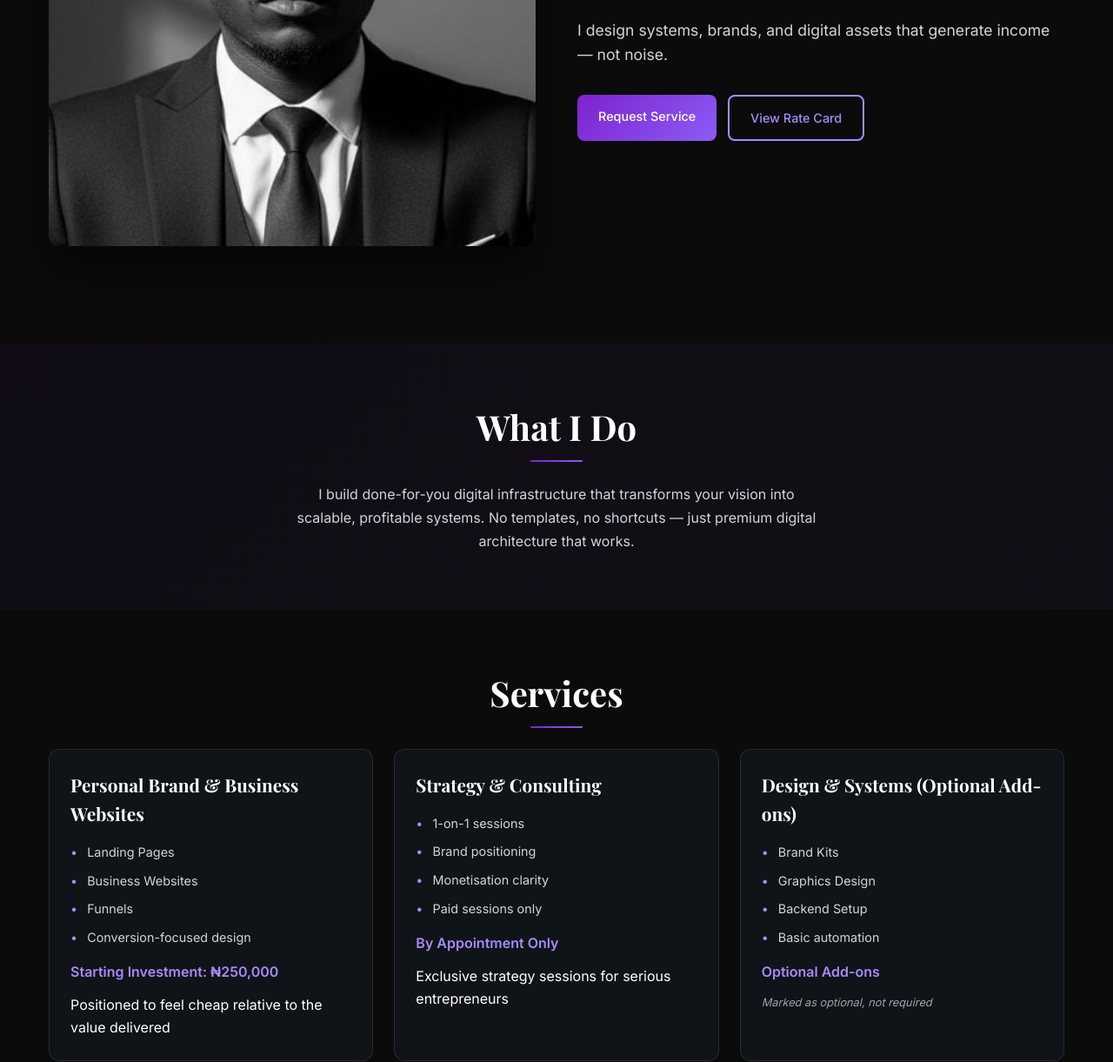
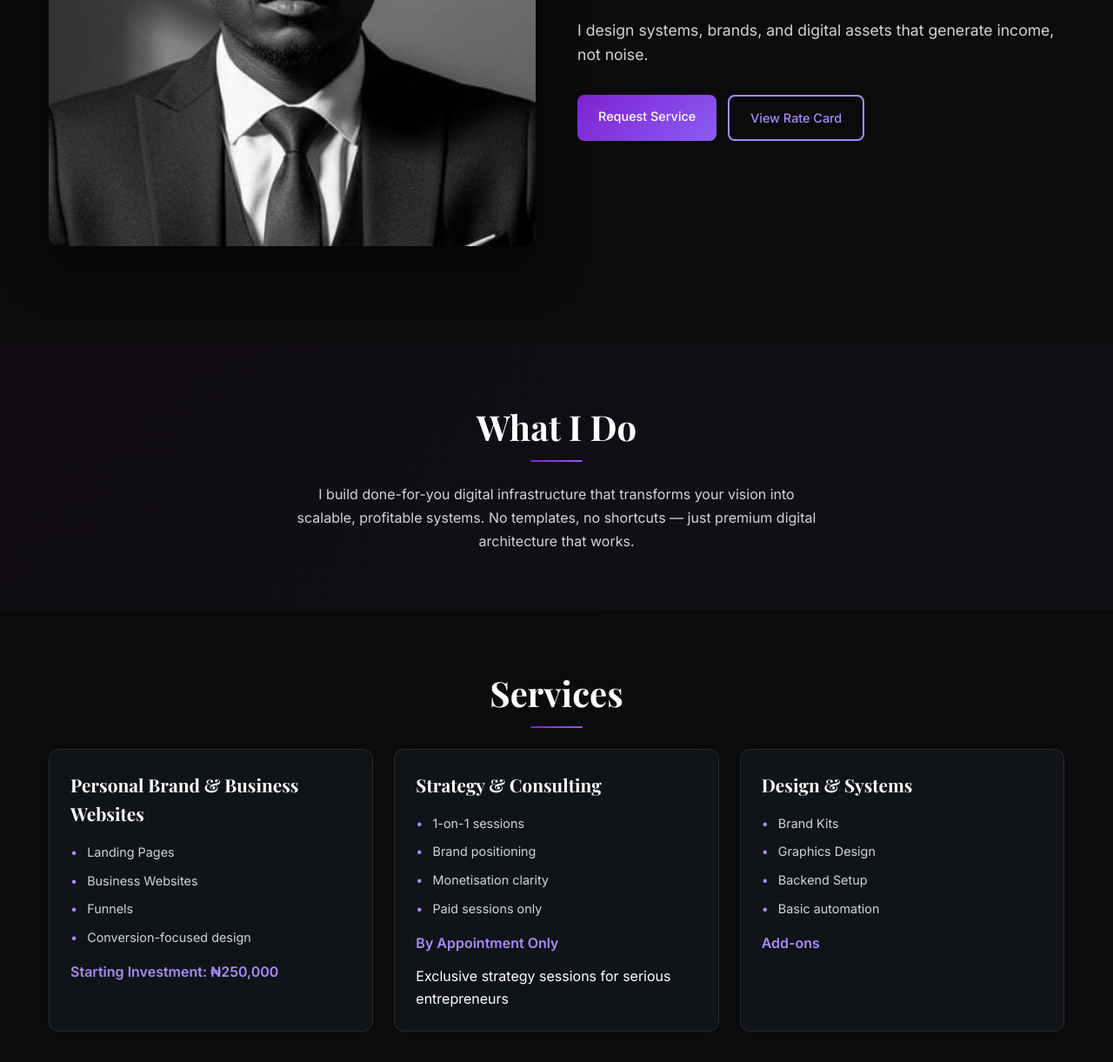
Before and after one commit to Okami1-tech/okaminalado, a plain HTML site: page index.html in a window 1280 px wide. Shown: the part 405-1626 px from the top of the page at 87% size. Drawn offline with nearby package versions, Linux system fonts and the light colour scheme.

```diff
--- a/index.html
+++ b/index.html
@@ -586,7 +586,7 @@
             <div class="hero-text">
                 <h1>Okami Enoch Nalado<br><span style="font-size: 1.8rem;">(The Head)</span></h1>
                 <div class="subtitle">Digital Empire Architect</div>
-                <p class="tagline">I design systems, brands, and digital assets that generate income — not noise.</p>
+                <p class="tagline">I design systems, brands, and digital assets that generate income, not noise.</p>
                 <div class="hero-buttons">
                     <a href="https://wa.me/qr/IGNPCKFYUQUSJ1" class="main-btn" target="_blank">Request Service</a>
                     <a href="#ratecard" class="secondary-btn">View Rate Card</a>
@@ -620,7 +620,6 @@
                         <li>Conversion-focused design</li>
                     </ul>
                     <div class="investment">Starting Investment: ₦250,000</div>
-                    <p>Positioned to feel cheap relative to the value delivered</p>
                 </div>
 
                 <div class="service-card fade-in">
@@ -636,15 +635,14 @@
                 </div>
 
                 <div class="service-card fade-in">
-                    <h3>Design & Systems (Optional Add-ons)</h3>
+                    <h3>Design & Systems</h3>
                     <ul>
                         <li>Brand Kits</li>
                         <li>Graphics Design</li>
                         <li>Backend Setup</li>
                         <li>Basic automation</li>
                     </ul>
-                    <div class="investment">Optional Add-ons</div>
-                    <p class="optional">Marked as optional, not required</p>
+                    <div class="investment">Add-ons</div>
                 </div>
             </div>
         </div>
@@ -695,7 +693,7 @@
     <section class="elevaterva-section">
         <div class="container">
             <div class="elevaterva fade-in">
-                <p>ElevateVA Space - Mentoring High-Level Digital Operators</p>
+                  <a href="https://tinyurl.com/ElevateVA-Space" class="elevaterva-btn" target="_blank">ElevateVA Space - Mentoring High-Level Digital Operators</a>
                 <a href="https://tinyurl.com/ElevateVA-Space" class="elevaterva-btn" target="_blank">Learn More</a>
             </div>
         </div>
@@ -724,8 +722,8 @@
     </section>
 
     <footer>
-        <p>© 2025 Okami Enoch Nalado</p>
-        <p>Author | Founder of ElevateVA Space</p>
+                 <p>© 2025 Okami Enoch Nalado</p>
+                 <p>Author | Founder of ElevateVA Space</p>
     </footer>
 
     <script>
```
